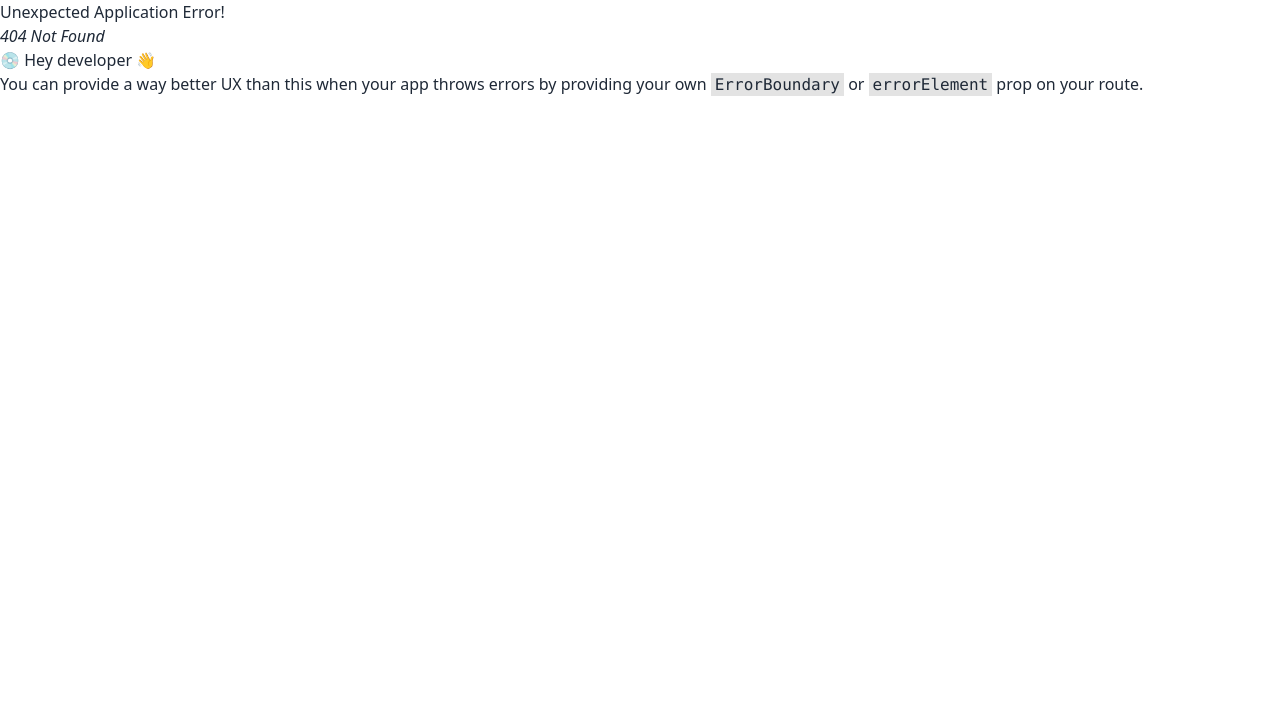
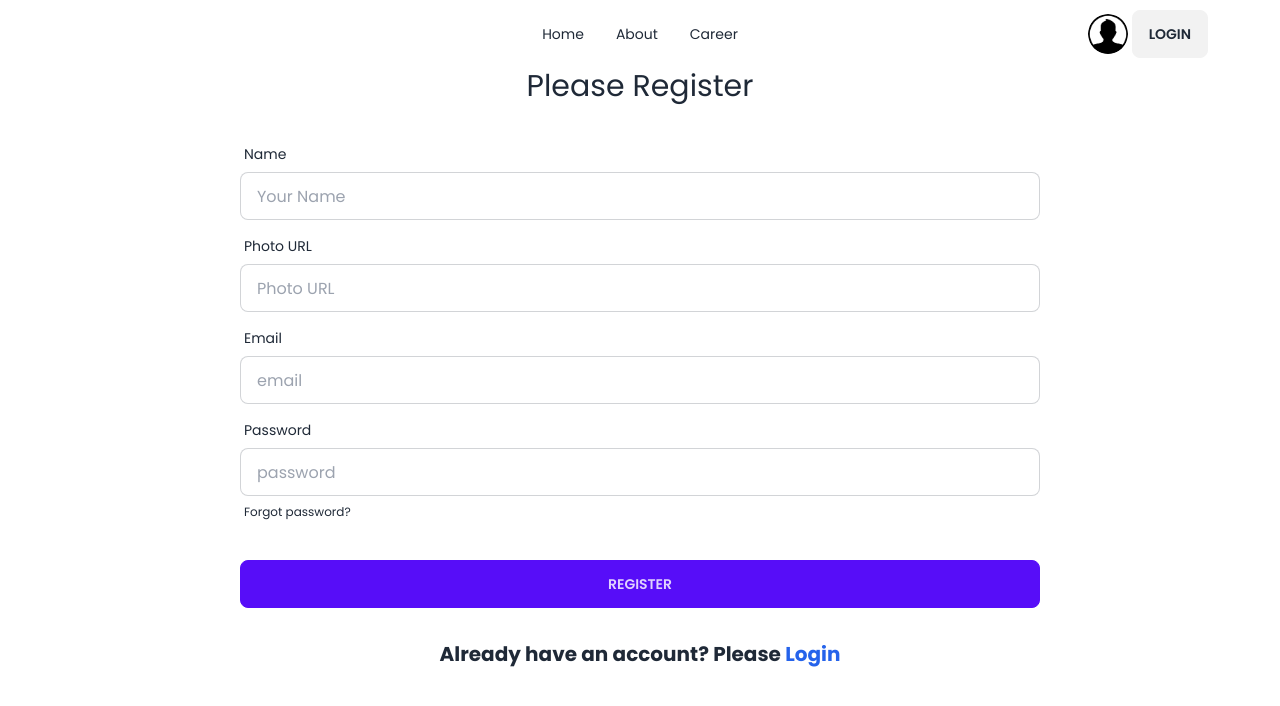
Before and after one commit to abir-exe/react-dragon-news-auth, a React (Vite) app: page /register in a window 1280 px wide. Before the commit this address had no page. Shown: the top 706 px of the page. Built offline with nearby package versions, Linux system fonts and the light colour scheme.

Commit message:
52.5 - 3

```diff
--- /dev/null
+++ b/src/Pages/Login/Login.jsx
@@ -0,0 +1,65 @@
+import { Link } from "react-router-dom";
+import Navbar from "../Shared/Navbar/Navbar";
+
+const Login = () => {
+
+    const handleLogin = e => {
+        e.preventDefault();
+        console.log(e.currentTarget);
+        const form = new FormData(e.currentTarget);
+        const email = form.get('email');
+        const password = form.get('password');
+        console.log(email, password);
+    }
+
+
+
+  return (
+    <div>
+      <Navbar></Navbar>
+      <h2 className="text-3xl text-center">This is login</h2>
+
+      <div>
+      <form onSubmit={handleLogin} className="card-body md:w-3/4 lg:1/2 mx-auto">
+        <div className="form-control">
+          <label className="label">
+            <span className="label-text">Email</span>
+          </label>
+          <input
+            type="email"
+            placeholder="email"
+            className="input input-bordered"
+            required
+            name="email"
+          />
+        </div>
+        <div className="form-control">
+          <label className="label">
+            <span className="label-text">Password</span>
+          </label>
+          <input
+            type="password"
+            placeholder="password"
+            className="input input-bordered"
+            required
+            name="password"
+          />
+          <label className="label">
+            <a href="#" className="label-text-alt link link-hover">
+              Forgot password?
+            </a>
+          </label>
+        </div>
+        <div className="form-control mt-6">
+          <button className="btn btn-primary">Login</button>
+        </div>
+      </form>
+      <p className="text-center text-xl font-bold ">Do not have an account? Please <Link className="text-blue-600" to='/register'>Register</Link></p>
+      </div>
+
+
+    </div>
+  );
+};
+
+export default Login;
--- /dev/null
+++ b/src/Pages/Register/Register.jsx
@@ -0,0 +1,104 @@
+import { Link } from "react-router-dom";
+import Navbar from "../Shared/Navbar/Navbar";
+import { useContext } from "react";
+import { AuthContext } from "../../Providers/AuthProvider";
+
+
+const Register = () => {
+
+    const {createUser} = useContext(AuthContext);
+
+    const handleRegister = e => {
+        e.preventDefault();
+        console.log(e.currentTarget);
+        const form = new FormData(e.currentTarget);
+        const name = form.get('name');
+        const photo= form.get('photo');
+        const email = form.get('email');
+        const password = form.get('password');
+        console.log(name, photo, email, password);
+
+        // create user
+        createUser(email, password)
+        .then(result => {
+            console.log(result.user)
+        })
+        .catch(error => {
+            console.error(error)
+        })
+    }
+
+
+    return (
+        <div>
+      <Navbar></Navbar>
+      <h2 className="text-3xl text-center">Please Register</h2>
+
+      <div>
+      <form onSubmit={handleRegister} className="card-body md:w-3/4 lg:1/2 mx-auto">
+        <div className="form-control">
+          <label className="label">
+            <span className="label-text">Name</span>
+          </label>
+          <input
+            type="text"
+            placeholder="Your Name"
+            className="input input-bordered"
+            required
+            name="name"
+          />
+        </div>
+        <div className="form-control">
+          <label className="label">
+            <span className="label-text">Photo URL</span>
+          </label>
+          <input
+            type="text"
+            placeholder="Photo URL"
+            className="input input-bordered"
+            required
+            name="photo"
+          />
+        </div>
+        <div className="form-control">
+          <label className="label">
+            <span className="label-text">Email</span>
+          </label>
+          <input
+            type="email"
+            placeholder="email"
+            className="input input-bordered"
+            required
+            name="email"
+          />
+        </div>
+        <div className="form-control">
+          <label className="label">
+            <span className="label-text">Password</span>
+          </label>
+          <input
+            type="password"
+            placeholder="password"
+            className="input input-bordered"
+            required
+            name="password"
+          />
+          <label className="label">
+            <a href="#" className="label-text-alt link link-hover">
+              Forgot password?
+            </a>
+          </label>
+        </div>
+        <div className="form-control mt-6">
+          <button className="btn btn-primary">Register</button>
+        </div>
+      </form>
+      <p className="text-center text-xl font-bold ">Already have an account? Please <Link to='/login' className="text-blue-600">Login</Link></p>
+      </div>
+
+
+    </div>
+    );
+};
+
+export default Register;
--- a/src/Pages/Shared/Navbar/Navbar.jsx
+++ b/src/Pages/Shared/Navbar/Navbar.jsx
@@ -53,7 +53,7 @@ const Navbar = () => {
             <img src={UserDefaultPic} />
           </div>
         </label>
-        <Link>
+        <Link to="/login">
           <button className="btn">Login</button>
         </Link>
       </div>
--- /dev/null
+++ b/src/Providers/AuthProvider.jsx
@@ -0,0 +1,29 @@
+import { createContext, useState } from "react";
+import { createUserWithEmailAndPassword, getAuth } from "firebase/auth";
+import app from "../Firebase/Firebase.config";
+
+export const AuthContext = createContext(null)
+
+const auth = getAuth(app);
+
+const AuthProvider = ( {children} ) => {
+
+    const [user, setUser] = useState(null);
+
+    const createUser = (email, password) => {
+        return createUserWithEmailAndPassword(auth, email, password)
+    }
+
+    const authInfo = {
+        user,
+        createUser
+    };
+
+    return (
+        <AuthContext.Provider value={authInfo}>
+            {children}
+        </AuthContext.Provider>
+    );
+};
+
+export default AuthProvider;
```
Also changed, not shown: src/Routes/Routes.jsx (+10 -0 lines), src/main.jsx (+12 -9 lines).
